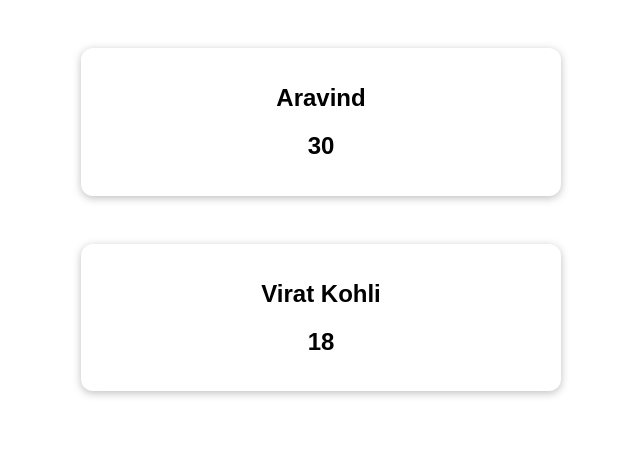
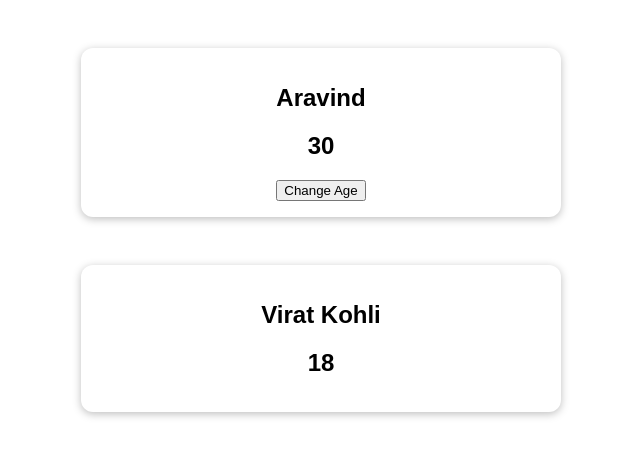
Before and after one commit to GaneshKosuri/Vue, a Vue app in the folder Vue Projects/composition-01-starting-setup/: page / in a window 1280 px wide. Shown: the top 456 px of the page, without its empty margins (319-959 px from the left). Built offline with nearby package versions, Linux system fonts and the light colour scheme; the HTML template or start-up script is replaced by a standard one.

Commit message:
replaced methods with regular JS fun

```diff
--- a/Vue Projects/composition-01-starting-setup/src/App.vue
+++ b/Vue Projects/composition-01-starting-setup/src/App.vue
@@ -2,6 +2,7 @@
   <section class="container">
     <h2>{{ user.name }}</h2>
     <h2>{{ user.age }}</h2>
+    <button @click="updateUserAge">Change Age</button>
   </section>
   <section class="container">
     <h2>{{ cricketer.name }}</h2>
@@ -40,6 +41,10 @@
   cricketer.name = 'Virat Kohli';
   cricketer.jersey = 18;
 }, 2000);
+
+const updateUserAge = () => {
+  user.value.age++;
+};
 </script>
 
 <style>
```
